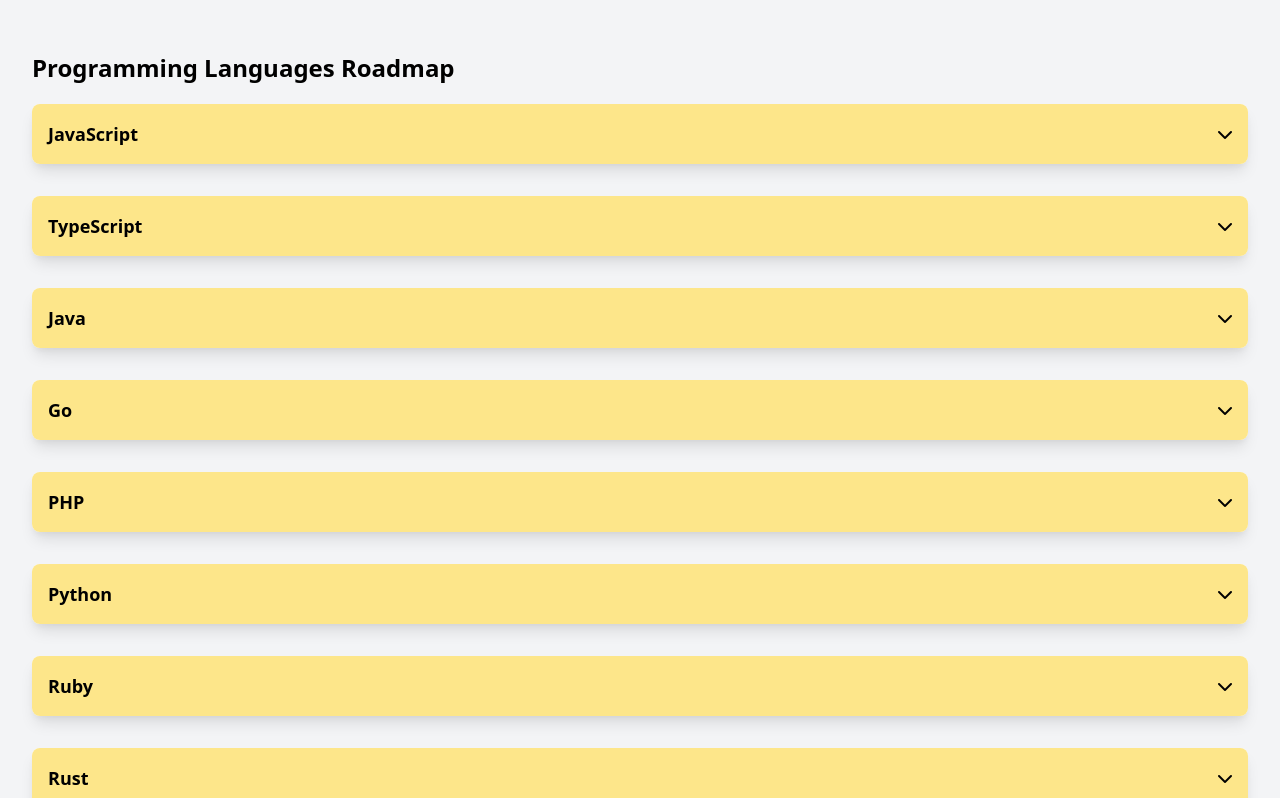
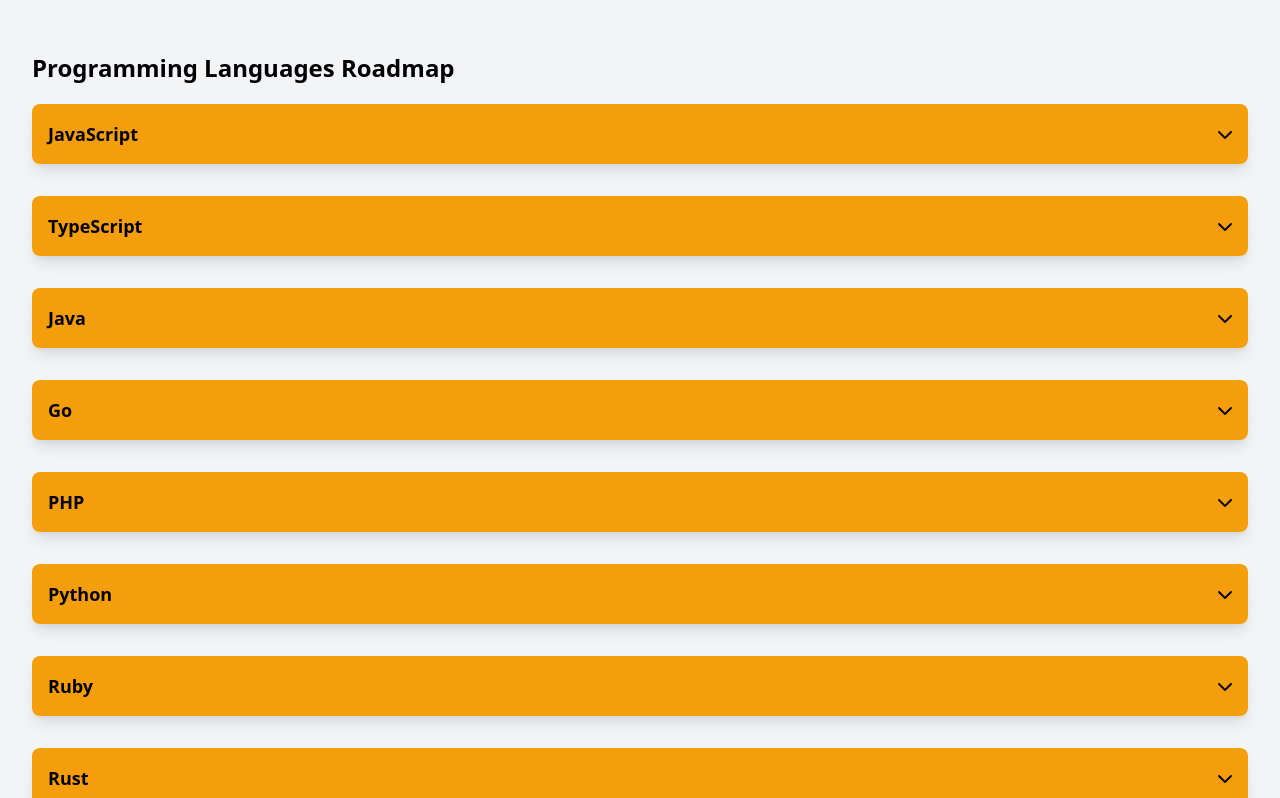
Before and after one commit to akram6t/roadmaps, a plain HTML site: page index.html in a window 1280 px wide. Shown: the top 798 px of the page. Drawn offline with nearby package versions, Linux system fonts and the light colour scheme.

Commit message:
Update index.html

```diff
--- a/index.html
+++ b/index.html
@@ -448,7 +448,7 @@ javascript: {
             languageSection.className = 'mb-8 bg-white shadow-lg rounded-lg overflow-hidden';
 
             const languageHeader = document.createElement('div');
-            languageHeader.className = 'flex items-center justify-between p-4 bg-yellow-200 border-red-500 cursor-pointer';
+            languageHeader.className = 'flex items-center justify-between p-4 bg-yellow-500 cursor-pointer';
             languageHeader.innerHTML = `
                 <h2 class="text-lg font-semibold">${language.language}</h2>
                 <i class="fas fa-chevron-down"></i>
```
